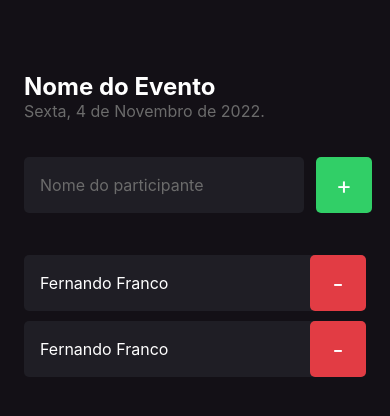
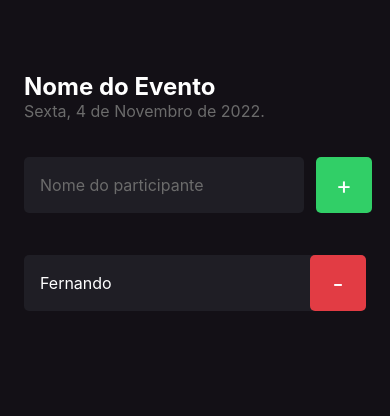
Before and after one commit to feh-franc0/Fundamentos-do-React-Native, a React Native app: screen / in a window 390 px wide. Shown: the top 416 px of the page. Built offline with nearby package versions, Linux system fonts and the light colour scheme.

Commit message:
passando funcao por parametro

```diff
--- a/src/Components/Participant/index.tsx
+++ b/src/Components/Participant/index.tsx
@@ -1,14 +1,20 @@
 import { Text, TouchableOpacity, View } from "react-native";
+
 import { styles } from "./styles";
 
-export function Participant() {
+type Props = {
+  name: string
+  onRemove: () => void
+}
+
+export function Participant({name, onRemove}: Props) {
   return (
     <View style={styles.container}>
       <Text style={styles.name}>
-        Fernando Franco
+        {name}
       </Text>
 
-      <TouchableOpacity style={styles.button}>
+      <TouchableOpacity style={styles.button} onPress={onRemove}>
         <Text style={styles.buttonText}>
           -
         </Text>
--- a/src/screens/Home/index.tsx
+++ b/src/screens/Home/index.tsx
@@ -7,6 +7,10 @@ export function Home() {
 
   function handleParticipantAdd() {
     console.log("clicou no btn add")
+  }
+
+  function handleParticipantRemove(name: string) {
+    console.log(`clicou em remover participante: ${name}`)
   }
 
   return (
@@ -34,8 +38,10 @@ export function Home() {
         </TouchableOpacity>
       </View>
 
-      <Participant />
-      <Participant />
+      <Participant name="Fernando" onRemove={() => handleParticipantRemove("Fernando")}/>
+      {/* <Participant name="Felipe"/>
+      <Participant name="Caio"/>
+      <Participant name="Eduardo"/> */}
     </View>
   )
 }
```
